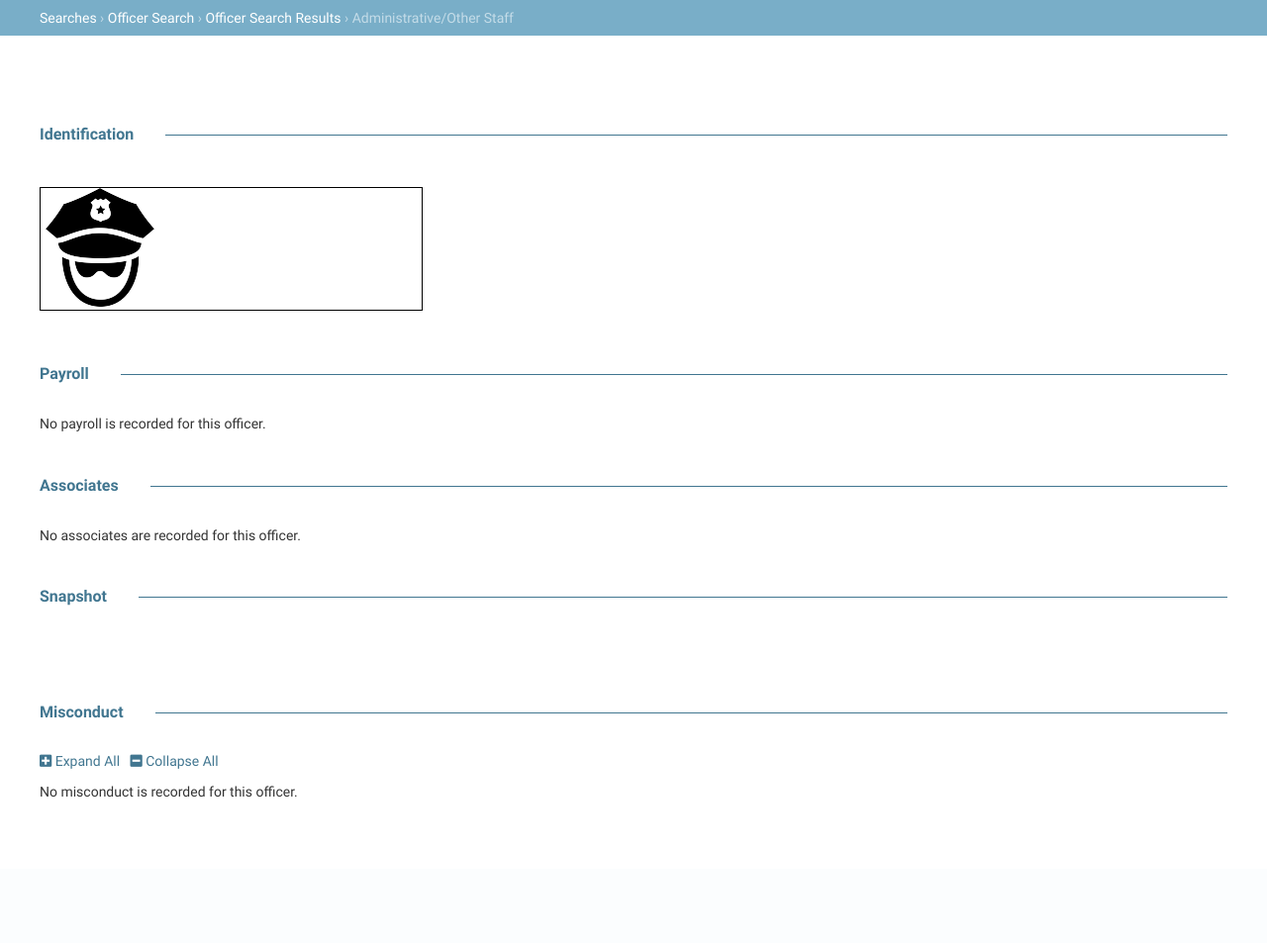
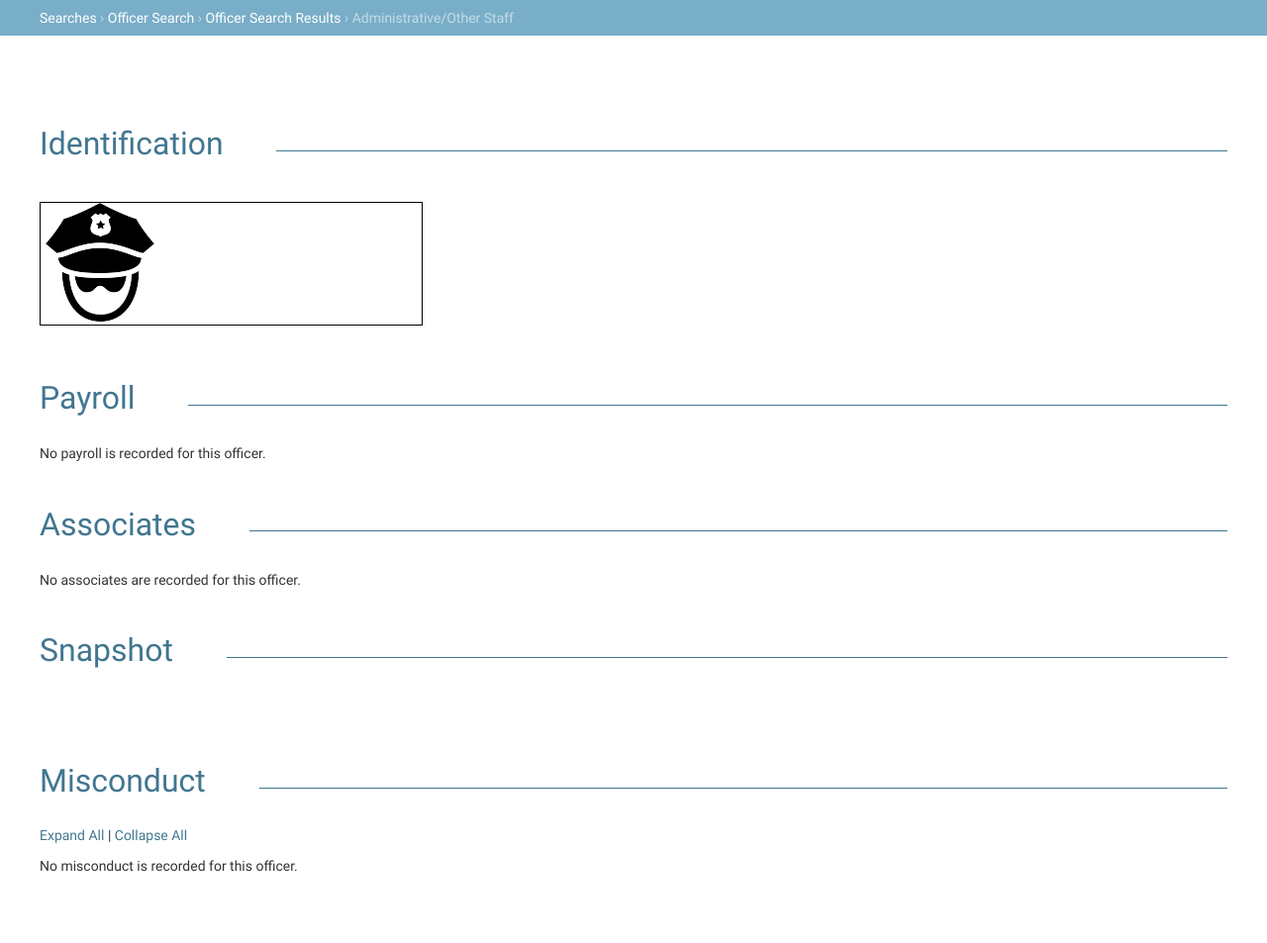
Before and after one commit to davidstormer/fdp-app, a Django app: template profiles/templates/officer.html in a window 1280 px wide. Shown: the part 48-1001 px from the top of the page at 99% size. Before the commit the page ends 854 px from the top, so only its background shows below. Run offline with Django 3.2, Linux system fonts and the light colour scheme; the template is opened without the code that fills it: values that come from a table or form of the project are taken from there, others are empty; data comes from the database, SQL or seed files in the repository; parts of the project's set-up code (start-up, migrations or seed data) failed here and were passed over; some libraries are stand-ins or nearby versions.

Commit message:
Add edit links for officer record; tests passing

```diff
--- a/core/models.py
+++ b/core/models.py
@@ -12,6 +12,7 @@ from supporting.models import State, Trait, PersonRelationshipType, Location, Pe
     Title, GroupingRelationshipType, PersonGroupingType, IncidentLocationType, EncounterReason, IncidentTag, \
     PersonIncidentTag, LeaveStatus, SituationRole, TraitType
 from fdpuser.models import FdpOrganization
+from django.urls import reverse
 from datetime import date
 
 
@@ -82,6 +83,10 @@ class Person(Confidentiable, Descriptable):
     #: Fields to display in the model form.
     form_fields = \
         ['name', 'birth_date_range_start', 'birth_date_range_end', 'traits'] + Confidentiable.confidentiable_form_fields
+
+    @property
+    def get_edit_url(self):
+        return reverse('changing:edit_person', args=(self.pk,))
 
     def __get_birth_date(self):
         """ Retrieve the human-friendly version of the person's birth date.
--- a/profiles/static/profiles/css/profile.css
+++ b/profiles/static/profiles/css/profile.css
@@ -1,5 +1,7 @@
 /* Detail pages */
-
+.primary-color {
+    color: #417690;
+}
 body.profile.officer div.main {
     margin-top: 2em;
 }
@@ -8,18 +10,30 @@ body.profile.officer div.main h1 {
     font-size: 3em;
 }
 
-h2 {
-    color: #417690
+body.profile.officer h2 {
+    color: #417690;
+    font-size: 32px !important;
+    font-weight: normal;
 }
 section {
     margin-top: 3em;
 }
-section h2 {
+
+section div.section-heading h2 {
+    display: inline;
+    margin-right: .7em;
+}
+
+section div.section-heading {
     overflow: hidden;
     margin-bottom: 2em;
 }
 
-section h2:after {
+section div.section-heading i.fas {
+    vertical-align: 10%;
+}
+
+section div.section-heading:after {
     background-color: #417690;
     content: "";
     display: inline-block;
--- a/profiles/templates/officer.html
+++ b/profiles/templates/officer.html
@@ -39,10 +39,17 @@
 
 {% block content %}
 
-    <h1>{{ object.name }}</h1>
+    <h1>{{ object.name }} </h1>
 
     <section class="identification">
+        <div class="section-heading">
             <h2>Identification</h2>
+            {% if is_admin %}
+            <span class="admin-actions">
+                <a href="{{ object.get_edit_url }}"> <i class="fas fa-edit" aria-hidden="true"></i> edit</a>
+            </span>
+            {% endif %}
+        </div>
         <div class="gridrow gridgroup">
             <div class="gridcol gridcell_1_of_3">
 
@@ -129,7 +136,14 @@
     </section> <!-- section.identification -->
 
     <section class="payroll">
+        <div class="section-heading">
             <h2>{% translate 'Payroll' %}</h2>
+            {% if is_admin %}
+            <span class="admin-actions">
+                <a href="{{ object.get_edit_url }}"> <i class="fas fa-edit" aria-hidden="true"></i> edit</a>
+            </span>
+            {% endif %}
+        </div>
         {% if object.officer_payments %}
             <table>
                 <thead>
@@ -164,7 +178,14 @@
         {% endif %}
     </section> <!-- section.payroll -->
     <section class="associates">
-        <h2>Associates</h2>
+        <div class="section-heading">
+            <h2>{% translate 'Associates' %}</h2>
+            {% if is_admin %}
+            <span class="admin-actions">
+                <a href="{{ object.get_edit_url }}"> <i class="fas fa-edit" aria-hidden="true"></i> edit</a>
+            </span>
+            {% endif %}
+        </div>
         {% if object.officer_relationships %}
             <ul class="rel">
                 {% for officer_relationship in object.officer_relationships %}
@@ -185,7 +206,14 @@
         {% endif %}
     </section> <!-- section.associates -->
     <section class="snapshot">
-        <h2>Snapshot</h2>
+        <div class="section-heading">
+            <h2>{% translate 'Snapshot' %}</h2>
+            {% if is_admin %}
+            <span class="admin-actions">
+                <i class="fas fa-lock primary-color" aria-hidden="true" title="System generated. Cannot be edited directly."></i>
+            </span>
+            {% endif %}
+        </div>
         <div class="gridrow gridgroup">
             <div class="gridcol gridcell_1_of_3">
 
@@ -241,33 +269,27 @@
 
     <section class="misconduct">
 
+        <div class="section-heading">
             <h2>Misconduct</h2>
-
-        <!--
+            <span class="admin-actions">
                 {% if has_attachments %}
                 <a href="{% url 'profiles:officer_download_all_files' object.pk %}"><span class="h2wrap">
                     <span class="h2lower"><i class="fas fa-file-archive"></i></span>
-            <span class="h2upper">{% translate 'Download' %}</span>
-            <span class="h2upper">{% translate 'All' %}</span>
+                    <span class="h2upper">{% translate 'Download all attachments' %}</span>
                 </span></a>
                 {% endif %}
-
-
-        -->
-
-        <div class="collapsible-controls">
-            <span class="h2wrap" id="i_expandall">
-                <span class="h2lower"><i class="fas fa-plus-square"></i></span>
-                <span class="h2upper">{% translate 'Expand' %}</span>
-                <span class="h2upper">{% translate 'All' %}</span>
-            </span>
-            &nbsp;
-            <span class="h2wrap" id="i_collapseall">
-                <span class="h2lower"><i class="fas fa-minus-square"></i></span>
-                <span class="h2upper">{% translate 'Collapse' %}</span>
-                <span class="h2upper">{% translate 'All' %}</span>
             </span>
         </div>
+
+        <span id="i_expandall">
+            <span>{% translate 'Expand' %}</span>
+            <span>{% translate 'All' %}</span>
+        </span>
+        |
+        <span id="i_collapseall">
+            <span>{% translate 'Collapse' %}</span>
+            <span>{% translate 'All' %}</span>
+        </span>
 
         {% if object.officer_misconducts or object.officer_contents %}
         {% for officer_misconduct in object.officer_misconducts %}
--- a/profiles/tests.py
+++ b/profiles/tests.py
@@ -6,6 +6,7 @@ from core.models import Person, PersonIncident, Incident, PersonRelationship, Gr
 from sourcing.models import Attachment, Content, ContentPerson, ContentIdentifier, ContentCase
 from supporting.models import PersonRelationshipType, ContentIdentifierType
 from os.path import splitext
+from django.test import Client
 import logging
 
 logger = logging.getLogger(__name__)
--- a/profiles/views.py
+++ b/profiles/views.py
@@ -356,7 +356,7 @@ class OfficerDetailView(SecuredSyncDetailView):
             'settlement_amount_total_key': self.__settlement_amount_total_key,
             'attachments_key': self.__attachments_key,
             'strings_key': self.__strings_key,
-            'links_key': self.__links_key
+            'links_key': self.__links_key,
         })
         return context
 
```
Lines whose indentation alone changed are shown as unchanged.
